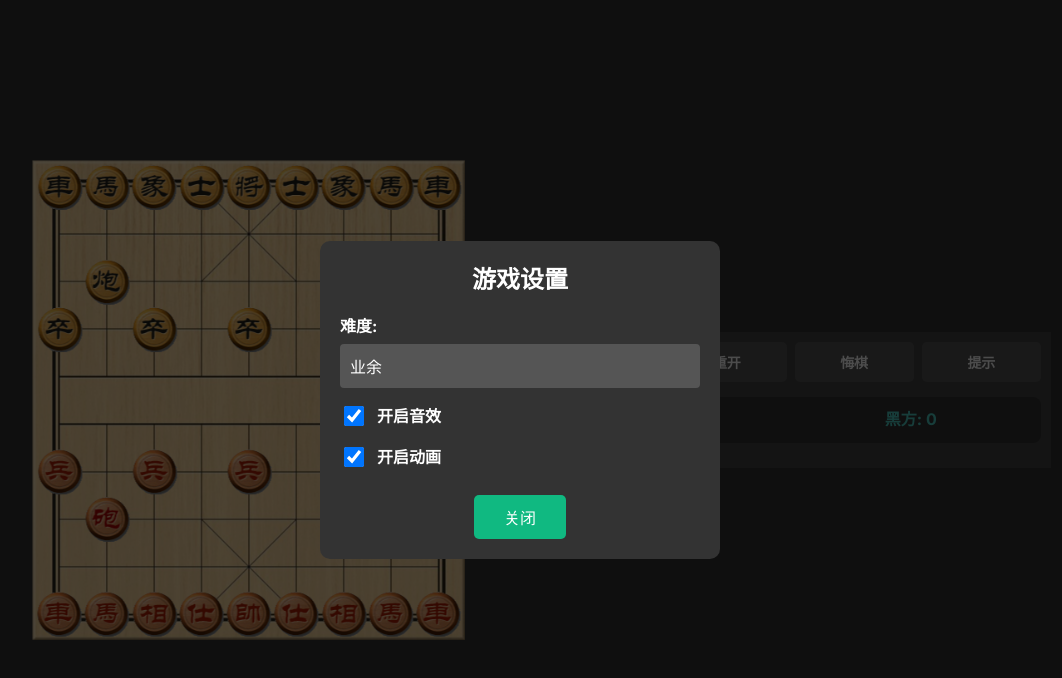
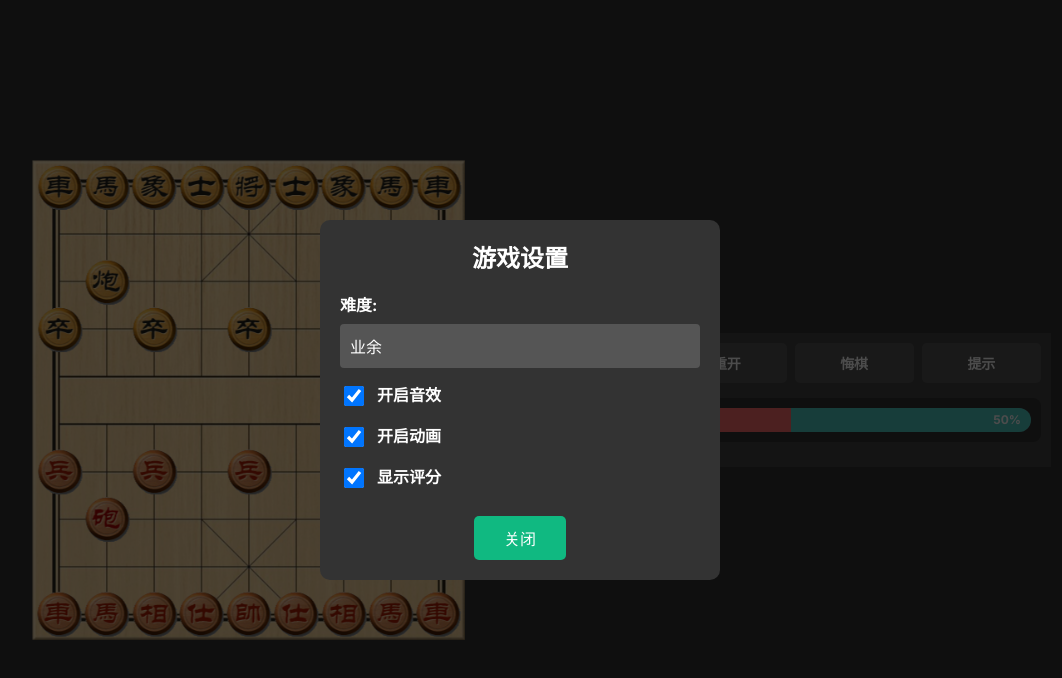
Before and after one commit to zuisong/XQlightweight, a React (Vite) app: page / in a window 1280 px wide. Both pictures are taken after a click on the button "设置". Shown: the top 678 px of the page, without its empty margins (120-1182 px from the left). Built offline with nearby package versions, Linux system fonts and the light colour scheme; no server answers.

Commit message:
feat: Add toggle for score display and update thinking indicator to use a DOM element.

```diff
--- a/src/components/Game.tsx
+++ b/src/components/Game.tsx
@@ -23,7 +23,10 @@ const Game: React.FC<GameProps> = ({ setGameInstance }) => {
                 mode: Phaser.Scale.FIT,
                 autoCenter: Phaser.Scale.CENTER_BOTH
             },
-            backgroundColor: '#333333'
+            backgroundColor: '#333333',
+            dom: {
+                createContainer: true
+            }
         };
 
         const game = new Phaser.Game(config);
@@ -34,7 +37,7 @@ const Game: React.FC<GameProps> = ({ setGameInstance }) => {
         };
     }, [setGameInstance]);
 
-    return <div ref={gameRef} style={{ width: '100%', height: '100%', maxWidth: '100%', maxHeight: '100%' }} />;
+    return <div ref={gameRef} style={{ width: '100%', height: '100%', maxWidth: '100%', maxHeight: '100%', position: 'relative' }} />;
 };
 
 export default Game;
--- a/src/components/SettingsModal.tsx
+++ b/src/components/SettingsModal.tsx
@@ -119,6 +119,18 @@ const SettingsModal: React.FC<SettingsModalProps> = ({ isOpen, onClose, scene })
                     </label>
                 </div>
 
+                <div>
+                    <label style={{ display: 'flex', alignItems: 'center', gap: '10px', fontWeight: 'bold', cursor: 'pointer' }}>
+                        <input
+                            type="checkbox"
+                            defaultChecked={scene?.showScore ?? true}
+                            onChange={(e) => scene?.setShowScore(e.target.checked)}
+                            style={{ width: '20px', height: '20px' }}
+                        />
+                        显示评分
+                    </label>
+                </div>
+
                 <div style={{ display: 'flex', justifyContent: 'center', marginTop: '10px' }}>
                     <button onClick={onClose} style={{ padding: '10px 30px', cursor: 'pointer', backgroundColor: '#10B981', color: 'white', border: 'none', borderRadius: '5px', fontSize: '16px' }}>关闭</button>
                 </div>
--- a/src/components/UI.tsx
+++ b/src/components/UI.tsx
@@ -14,6 +14,7 @@ const UI: React.FC<UIProps> = ({ gameInstance }) => {
     const [scores, setScores] = useState({ red: 0, black: 0 });
     const [isSettingsOpen, setIsSettingsOpen] = useState(false);
     const [isRestartOpen, setIsRestartOpen] = useState(false);
+    const [showScore, setShowScore] = useState(true);
 
     const getScene = () => {
         return gameInstance?.scene.getScene('MainScene') as MainScene;
@@ -29,13 +30,20 @@ const UI: React.FC<UIProps> = ({ gameInstance }) => {
             setScores(newScores);
         };
 
+        const updateSettings = () => {
+            setShowScore(scene.showScore);
+        };
+
         scene.events.on('update-score', updateScores);
+        scene.events.on('update-settings', updateSettings);
 
         // Initial fetch
         setScores(scene.getScores());
+        setShowScore(scene.showScore);
 
         return () => {
             scene.events.off('update-score', updateScores);
+            scene.events.off('update-settings', updateSettings);
         };
     }, [gameInstance]);
 
@@ -75,17 +83,65 @@ const UI: React.FC<UIProps> = ({ gameInstance }) => {
             </div>
 
             {/* Scores */}
+            {showScore && (
                 <div style={{
                     marginBottom: '15px',
-                display: 'flex',
-                justifyContent: 'space-around',
                     backgroundColor: '#333',
                     padding: '10px',
                     borderRadius: '8px'
                 }}>
-                <div style={{ color: '#FF6B6B', fontWeight: 'bold' }}>红方: {scores.red}</div>
-                <div style={{ color: '#4ECDC4', fontWeight: 'bold' }}>黑方: {scores.black}</div>
+                    {(() => {
+                        const total = scores.red + scores.black;
+                        const redPercent = total === 0 ? 50 : Math.round((scores.red / total) * 100);
+                        const blackPercent = total === 0 ? 50 : 100 - redPercent;
+
+                        return (
+                            <div style={{
+                                display: 'flex',
+                                height: '24px',
+                                borderRadius: '12px',
+                                overflow: 'hidden',
+                                position: 'relative',
+                                backgroundColor: '#555'
+                            }}>
+                                {/* Red Bar */}
+                                <div style={{
+                                    width: `${redPercent}%`,
+                                    backgroundColor: '#FF6B6B',
+                                    display: 'flex',
+                                    alignItems: 'center',
+                                    justifyContent: 'flex-start',
+                                    paddingLeft: '10px',
+                                    transition: 'width 0.3s ease',
+                                    whiteSpace: 'nowrap',
+                                    overflow: 'hidden'
+                                }}>
+                                    <span style={{ fontSize: '12px', fontWeight: 'bold', color: 'white' }}>
+                                        {redPercent > 10 ? `${redPercent}%` : ''}
+                                    </span>
                                 </div>
+
+                                {/* Black Bar */}
+                                <div style={{
+                                    width: `${blackPercent}%`,
+                                    backgroundColor: '#4ECDC4',
+                                    display: 'flex',
+                                    alignItems: 'center',
+                                    justifyContent: 'flex-end',
+                                    paddingRight: '10px',
+                                    transition: 'width 0.3s ease',
+                                    whiteSpace: 'nowrap',
+                                    overflow: 'hidden'
+                                }}>
+                                    <span style={{ fontSize: '12px', fontWeight: 'bold', color: 'white' }}>
+                                        {blackPercent > 10 ? `${blackPercent}%` : ''}
+                                    </span>
+                                </div>
+                            </div>
+                        );
+                    })()}
+                </div>
+            )}
         </div>
     );
 };
--- a/src/game/MainScene.ts
+++ b/src/game/MainScene.ts
@@ -1,5 +1,5 @@
 import Phaser from 'phaser';
-import { BOARD_HEIGHT, BOARD_OFFSET_X, BOARD_OFFSET_Y, BOARD_WIDTH, SQUARE_SIZE } from '../constants';
+import { BOARD_HEIGHT, BOARD_OFFSET_X, BOARD_OFFSET_Y, BOARD_WIDTH, SQUARE_SIZE, THINKING_SIZE } from '../constants';
 import { XiangQiEngine } from '../engine/index';
 import { DST, IN_BOARD, MOVE, SIDE_TAG, SRC } from '../engine/position';
 import { Assets } from './Assets';
@@ -10,7 +10,7 @@ export default class MainScene extends Phaser.Scene {
     private pieces: Map<number, Piece> = new Map();
     private selectedSq: number = 0;
     private selectionMarker!: Phaser.GameObjects.Image;
-    private thinkingMarker!: Phaser.GameObjects.Sprite;
+    private thinkingMarker!: Phaser.GameObjects.DOMElement;
     private isFlipped: boolean = false;
     private busy: boolean = false;
 
@@ -34,7 +34,8 @@ export default class MainScene extends Phaser.Scene {
         this.createPieces();
 
         // Thinking Marker
-        this.thinkingMarker = this.add.sprite(0, 0, 'thinking').setVisible(false).setDepth(20);
+        const cacheBuster = Date.now();
+        this.thinkingMarker = this.add.dom(0, 0).createFromHTML(`<div style="width: ${THINKING_SIZE}px; height: ${THINKING_SIZE}px; display: flex; justify-content: center; align-items: center; pointer-events: none;"><img src="images/thinking.gif?v=${cacheBuster}" style="width: 100%; height: 100%; object-fit: contain;" /></div>`).setVisible(false).setDepth(20);
         // Center thinking marker? Excalibur had specific coords.
         // this.thinkingActor.pos = new Vector(THINKING_LEFT, THINKING_TOP);
         // Let's just center it for now or use constants if imported.
@@ -366,6 +367,7 @@ export default class MainScene extends Phaser.Scene {
     public difficulty: number = 100; // millis (Default: Amateur)
     public moveMode: number = 0; // 0: User first, 1: Computer first, 2: No Computer
     public handicap: number = 0; // 0: None, 1: Left Knight, 2: Double Knights, 3: Nine Pieces
+    public showScore: boolean = true;
 
     private readonly STARTUP_FEN = [
         "rnbakabnr/9/1c5c1/p1p1p1p1p/9/9/P1P1P1P1P/1C5C1/9/RNBAKABNR w - - 0 1", // No Handicap
@@ -393,6 +395,12 @@ export default class MainScene extends Phaser.Scene {
     public setHandicap(handicap: number) {
         this.handicap = handicap;
         this.saveGame();
+    }
+
+    public setShowScore(show: boolean) {
+        this.showScore = show;
+        this.saveGame();
+        this.events.emit('update-settings');
     }
 
     private initialFen: string = "";
@@ -443,6 +451,7 @@ export default class MainScene extends Phaser.Scene {
                 if (gameState.difficulty !== undefined) this.difficulty = gameState.difficulty;
                 if (gameState.soundEnabled !== undefined) this.soundEnabled = gameState.soundEnabled;
                 if (gameState.animated !== undefined) this.animated = gameState.animated;
+                if (gameState.showScore !== undefined) this.showScore = gameState.showScore;
 
                 // Restore Game
                 if (gameState.initialFen && gameState.moves) {
@@ -496,7 +505,8 @@ export default class MainScene extends Phaser.Scene {
             moveMode: this.moveMode,
             difficulty: this.difficulty,
             soundEnabled: this.soundEnabled,
-            animated: this.animated
+            animated: this.animated,
+            showScore: this.showScore
         };
         localStorage.setItem('xqlightweight_game_state', JSON.stringify(gameState));
     }
```
Also changed, not shown: 3 other files (tests, documents, lock files or other folders). Lines whose indentation alone changed are shown as unchanged.
